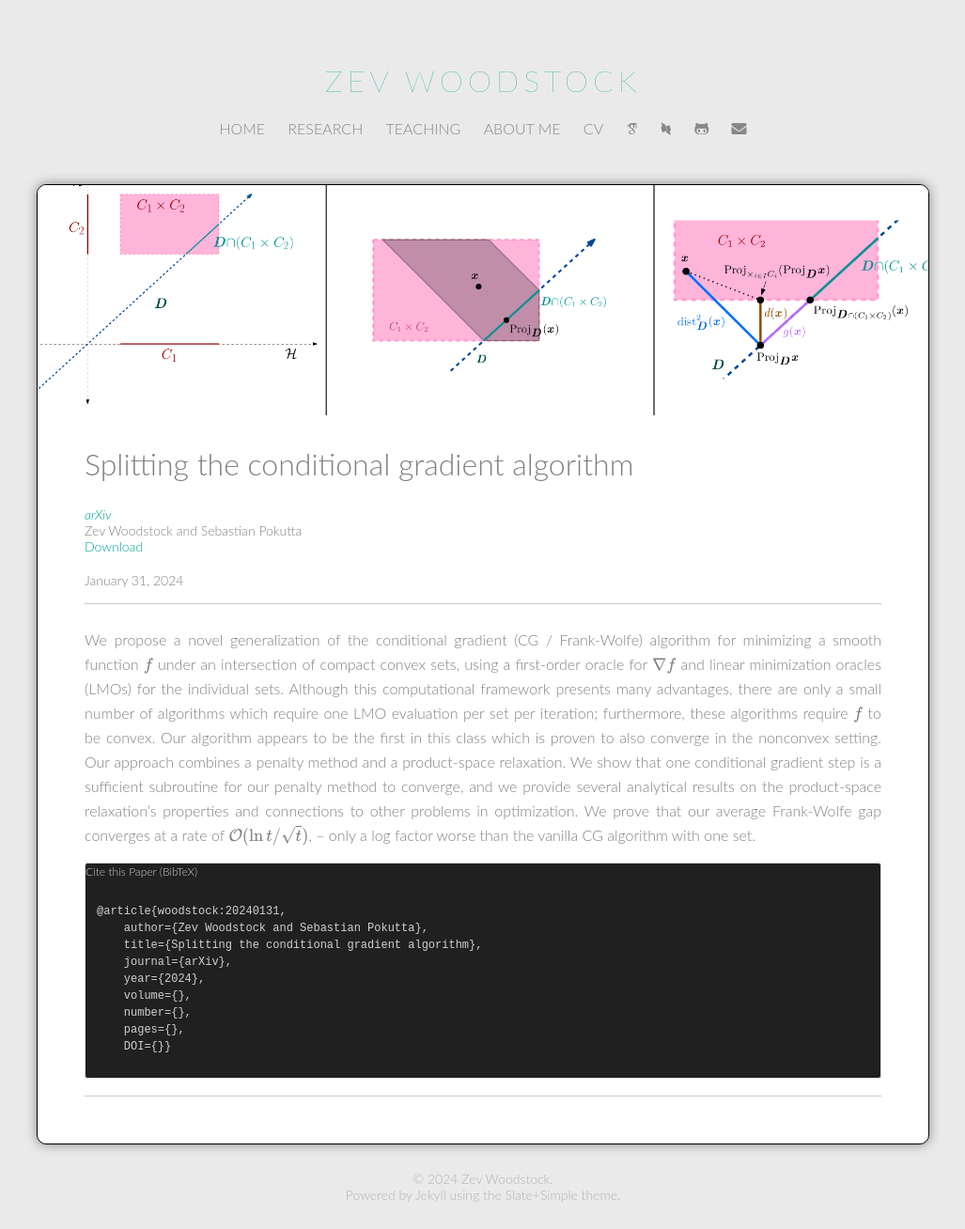
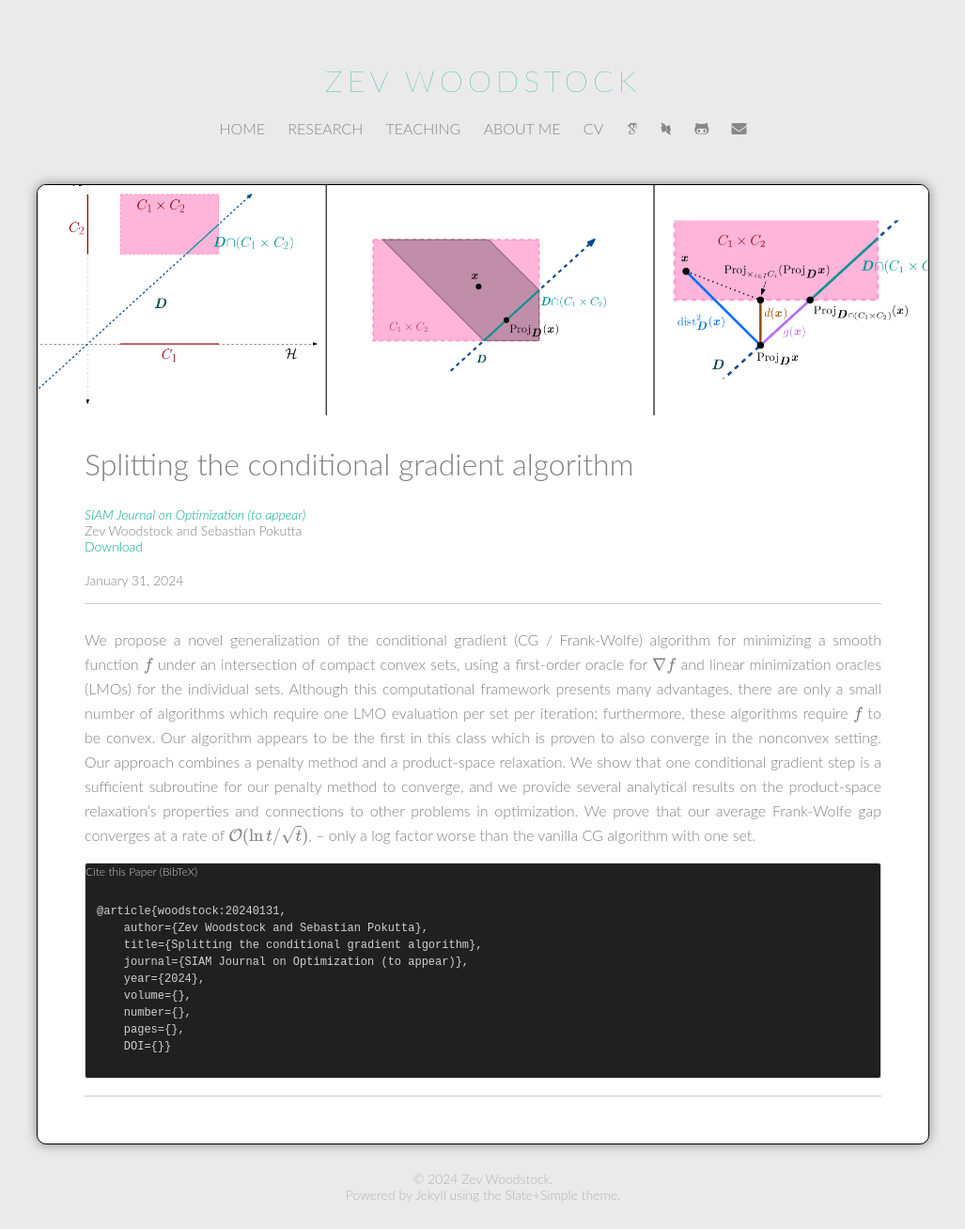
Before and after one commit to zevwoodstock/zevwoodstock.github.io, a Jekyll site: the page built from research/_posts/2024-01-31-scg.md, in a window 1280 px wide. Shown: the whole page at 94% size, without its empty margins (126-1153 px from the left). Built offline with Jekyll 4.4.1, drawn with Linux system fonts in a browser that asks for light colours; some web fonts are replaced; formulas are drawn with MathJax 3.

Commit message:
Update to reflect SIOPT accept

```diff
--- a/research/_posts/2024-01-31-scg.md
+++ b/research/_posts/2024-01-31-scg.md
@@ -5,7 +5,7 @@ categories: publications
 title: Splitting the conditional gradient algorithm
 subtitle:
 author: Zev Woodstock and Sebastian Pokutta
-venue: arXiv
+venue: SIAM Journal on Optimization (to appear)
 
 link-text: arXiv
 link: http://arxiv.org/abs/2311.05381
```
Also changed, not shown: 1 other file.
